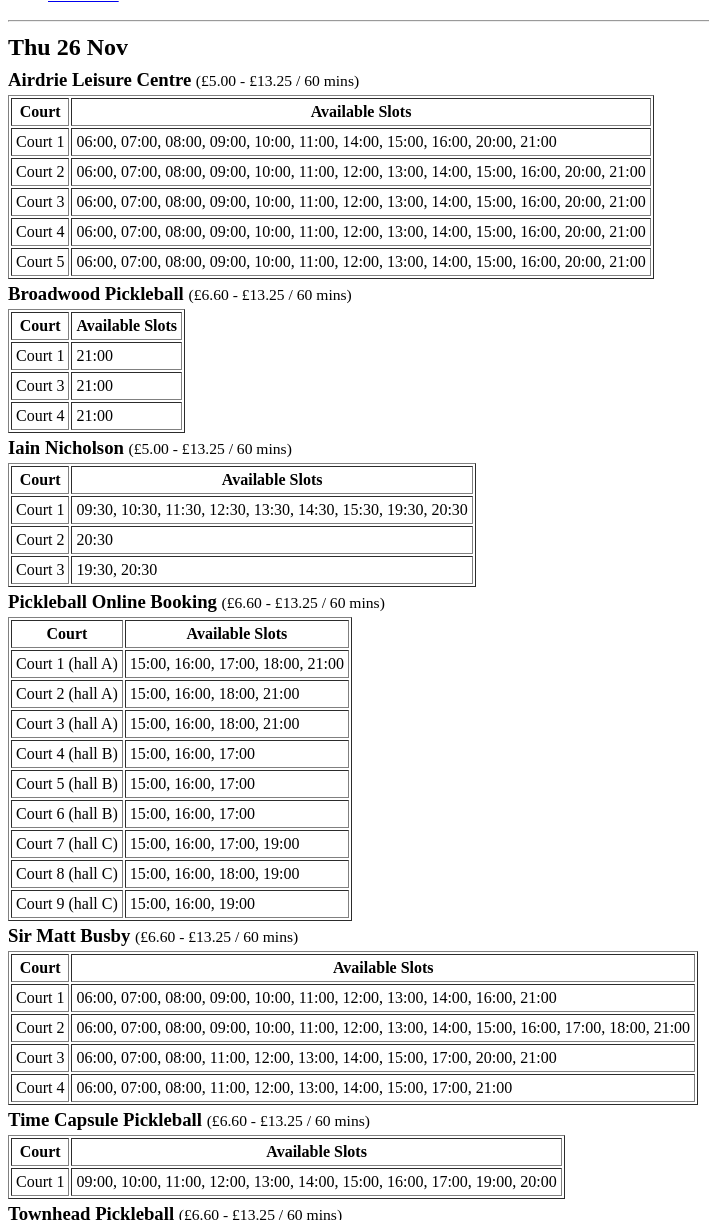
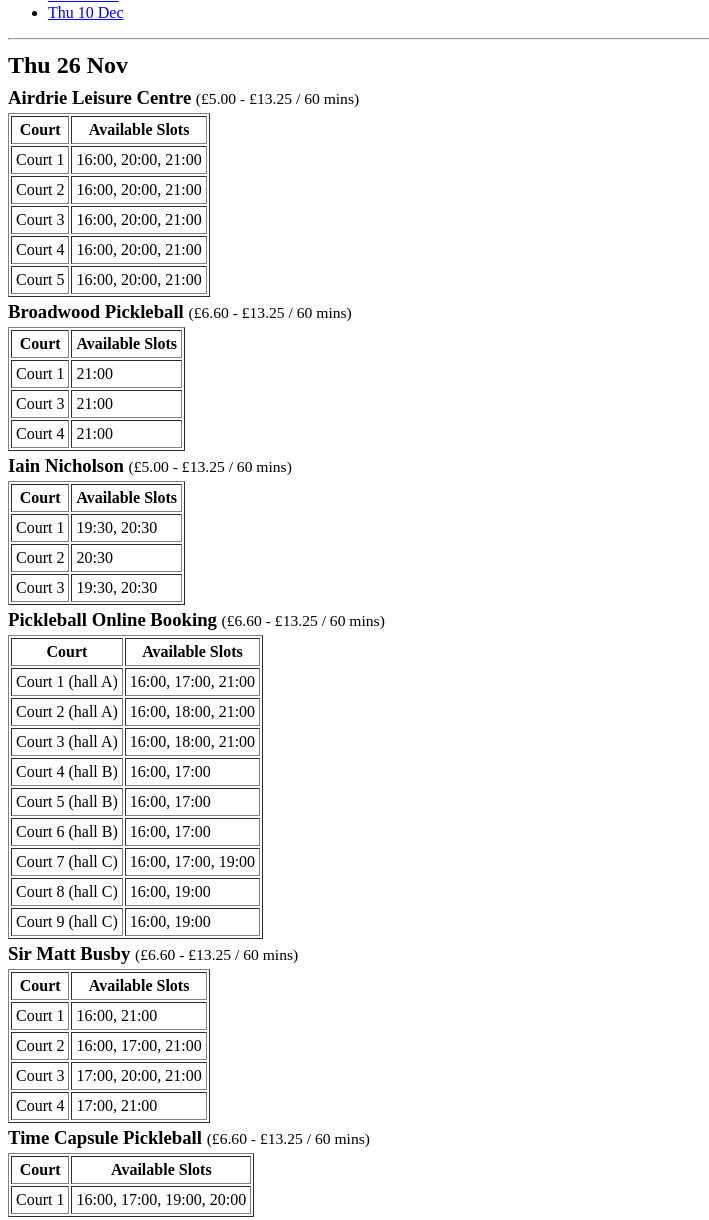
Before and after one commit to mikevelu/picklecourts, a plain HTML site: page index.html in a window 1280 px wide. Shown: the part 414-1634 px from the top of the page, without its empty margins (0-709 px from the left). Drawn offline with Linux system fonts and the light colour scheme.

Commit message:
Update court availability

```diff
--- a/index.html
+++ b/index.html
@@ -30,7 +30,7 @@
 
 <h1>PickleCourts</h1>
 <p>Pickleball court availability in North Lanarkshire</p>
-<p><small>Last updated: 26 November 2026, 00:55</small></p>
+<p><small>Last updated: 26 November 2026, 16:38</small></p>
 
 <hr>
 
@@ -49,6 +49,7 @@
   <li><a href="#date-2026-12-07">Mon 7 Dec</a></li>
   <li><a href="#date-2026-12-08">Tue 8 Dec</a></li>
   <li><a href="#date-2026-12-09">Wed 9 Dec</a></li>
+  <li><a href="#date-2026-12-10">Thu 10 Dec</a></li>
 </ul>
 
 <hr>
@@ -59,11 +60,11 @@
 <h3 id="date-2026-11-26-airdrie-leisure-centre">Airdrie Leisure Centre <small>(£5.00 - £13.25 / 60 mins)</small></h3>
 <table border="1" cellpadding="4">
 <tr><th>Court</th><th>Available Slots</th></tr>
-<tr><td>Court 1</td><td>06:00, 07:00, 08:00, 09:00, 10:00, 11:00, 14:00, 15:00, 16:00, 20:00, 21:00</td></tr>
-<tr><td>Court 2</td><td>06:00, 07:00, 08:00, 09:00, 10:00, 11:00, 12:00, 13:00, 14:00, 15:00, 16:00, 20:00, 21:00</td></tr>
-<tr><td>Court 3</td><td>06:00, 07:00, 08:00, 09:00, 10:00, 11:00, 12:00, 13:00, 14:00, 15:00, 16:00, 20:00, 21:00</td></tr>
-<tr><td>Court 4</td><td>06:00, 07:00, 08:00, 09:00, 10:00, 11:00, 12:00, 13:00, 14:00, 15:00, 16:00, 20:00, 21:00</td></tr>
-<tr><td>Court 5</td><td>06:00, 07:00, 08:00, 09:00, 10:00, 11:00, 12:00, 13:00, 14:00, 15:00, 16:00, 20:00, 21:00</td></tr>
+<tr><td>Court 1</td><td>16:00, 20:00, 21:00</td></tr>
+<tr><td>Court 2</td><td>16:00, 20:00, 21:00</td></tr>
+<tr><td>Court 3</td><td>16:00, 20:00, 21:00</td></tr>
+<tr><td>Court 4</td><td>16:00, 20:00, 21:00</td></tr>
+<tr><td>Court 5</td><td>16:00, 20:00, 21:00</td></tr>
 </table>
 
 <h3 id="date-2026-11-26-broadwood-pickleball">Broadwood Pickleball <small>(£6.60 - £13.25 / 60 mins)</small></h3>
@@ -77,7 +78,7 @@
 <h3 id="date-2026-11-26-iain-nicholson">Iain Nicholson <small>(£5.00 - £13.25 / 60 mins)</small></h3>
 <table border="1" cellpadding="4">
 <tr><th>Court</th><th>Available Slots</th></tr>
-<tr><td>Court 1</td><td>09:30, 10:30, 11:30, 12:30, 13:30, 14:30, 15:30, 19:30, 20:30</td></tr>
+<tr><td>Court 1</td><td>19:30, 20:30</td></tr>
 <tr><td>Court 2</td><td>20:30</td></tr>
 <tr><td>Court 3</td><td>19:30, 20:30</td></tr>
 </table>
@@ -85,30 +86,30 @@
 <h3 id="date-2026-11-26-pickleball-online-booking">Pickleball Online Booking <small>(£6.60 - £13.25 / 60 mins)</small></h3>
 <table border="1" cellpadding="4">
 <tr><th>Court</th><th>Available Slots</th></tr>
-<tr><td>Court 1 (hall A)</td><td>15:00, 16:00, 17:00, 18:00, 21:00</td></tr>
-<tr><td>Court 2 (hall A)</td><td>15:00, 16:00, 18:00, 21:00</td></tr>
-<tr><td>Court 3 (hall A)</td><td>15:00, 16:00, 18:00, 21:00</td></tr>
-<tr><td>Court 4 (hall B)</td><td>15:00, 16:00, 17:00</td></tr>
-<tr><td>Court 5 (hall B)</td><td>15:00, 16:00, 17:00</td></tr>
-<tr><td>Court 6 (hall B)</td><td>15:00, 16:00, 17:00</td></tr>
-<tr><td>Court 7 (hall C)</td><td>15:00, 16:00, 17:00, 19:00</td></tr>
-<tr><td>Court 8 (hall C)</td><td>15:00, 16:00, 18:00, 19:00</td></tr>
-<tr><td>Court 9 (hall C)</td><td>15:00, 16:00, 19:00</td></tr>
+<tr><td>Court 1 (hall A)</td><td>16:00, 17:00, 21:00</td></tr>
+<tr><td>Court 2 (hall A)</td><td>16:00, 18:00, 21:00</td></tr>
+<tr><td>Court 3 (hall A)</td><td>16:00, 18:00, 21:00</td></tr>
+<tr><td>Court 4 (hall B)</td><td>16:00, 17:00</td></tr>
+<tr><td>Court 5 (hall B)</td><td>16:00, 17:00</td></tr>
+<tr><td>Court 6 (hall B)</td><td>16:00, 17:00</td></tr>
+<tr><td>Court 7 (hall C)</td><td>16:00, 17:00, 19:00</td></tr>
+<tr><td>Court 8 (hall C)</td><td>16:00, 19:00</td></tr>
+<tr><td>Court 9 (hall C)</td><td>16:00, 19:00</td></tr>
 </table>
 
 <h3 id="date-2026-11-26-sir-matt-busby">Sir Matt Busby <small>(£6.60 - £13.25 / 60 mins)</small></h3>
 <table border="1" cellpadding="4">
 <tr><th>Court</th><th>Available Slots</th></tr>
-<tr><td>Court 1</td><td>06:00, 07:00, 08:00, 09:00, 10:00, 11:00, 12:00, 13:00, 14:00, 16:00, 21:00</td></tr>
-<tr><td>Court 2</td><td>06:00, 07:00, 08:00, 09:00, 10:00, 11:00, 12:00, 13:00, 14:00, 15:00, 16:00, 17:00, 18:00, 21:00</td></tr>
-<tr><td>Court 3</td><td>06:00, 07:00, 08:00, 11:00, 12:00, 13:00, 14:00, 15:00, 17:00, 20:00, 21:00</td></tr>
-<tr><td>Court 4</td><td>06:00, 07:00, 08:00, 11:00, 12:00, 13:00, 14:00, 15:00, 17:00, 21:00</td></tr>
+<tr><td>Court 1</td><td>16:00, 21:00</td></tr>
+<tr><td>Court 2</td><td>16:00, 17:00, 21:00</td></tr>
+<tr><td>Court 3</td><td>17:00, 20:00, 21:00</td></tr>
+<tr><td>Court 4</td><td>17:00, 21:00</td></tr>
 </table>
 
 <h3 id="date-2026-11-26-time-capsule-pickleball">Time Capsule Pickleball <small>(£6.60 - £13.25 / 60 mins)</small></h3>
 <table border="1" cellpadding="4">
 <tr><th>Court</th><th>Available Slots</th></tr>
-<tr><td>Court 1</td><td>09:00, 10:00, 11:00, 12:00, 13:00, 14:00, 15:00, 16:00, 17:00, 19:00, 20:00</td></tr>
+<tr><td>Court 1</td><td>16:00, 17:00, 19:00, 20:00</td></tr>
 </table>
 
 <h3 id="date-2026-11-26-townhead-pickleball">Townhead Pickleball <small>(£6.60 - £13.25 / 60 mins)</small></h3>
@@ -123,14 +124,13 @@
 <h3 id="date-2026-11-26-tryst">Tryst <small>(£6.60 - £13.25 / 60 mins)</small></h3>
 <table border="1" cellpadding="4">
 <tr><th>Court</th><th>Available Slots</th></tr>
-<tr><td>Court 6</td><td>07:00, 08:00, 09:00, 12:00, 14:00, 15:00, 16:00, 17:00, 18:00</td></tr>
-<tr><td>Court 7</td><td>07:00, 08:00, 09:00, 12:00, 14:00, 16:00, 17:00</td></tr>
+<tr><td>Court 6</td><td>16:00</td></tr>
+<tr><td>Court 7</td><td>16:00, 17:00</td></tr>
 </table>
 
 <h3 id="date-2026-11-26-wishaw">Wishaw <small>(£6.60 - £13.25 / 60 mins)</small></h3>
 <table border="1" cellpadding="4">
 <tr><th>Court</th><th>Available Slots</th></tr>
-<tr><td>Court 5 Main Hall</td><td>18:00</td></tr>
 <tr><td>Court 6 Main Hall</td><td>18:00</td></tr>
 </table>
 
@@ -165,7 +165,7 @@
 <tr><th>Court</th><th>Available Slots</th></tr>
 <tr><td>Court 1</td><td>12:30, 13:30, 14:30, 18:30, 19:30, 20:30</td></tr>
 <tr><td>Court 2</td><td>13:30, 14:30, 18:30, 19:30, 20:30</td></tr>
-<tr><td>Court 3</td><td>12:30, 13:30, 14:30, 18:30, 19:30, 20:30</td></tr>
+<tr><td>Court 3</td><td>11:30, 13:30, 14:30, 18:30, 19:30, 20:30</td></tr>
 </table>
 
 <h3 id="date-2026-11-27-sir-matt-busby">Sir Matt Busby <small>(£6.60 - £13.25 / 60 mins)</small></h3>
@@ -244,10 +244,10 @@
 <h3 id="date-2026-11-28-sir-matt-busby">Sir Matt Busby <small>(£6.60 - £13.25 / 60 mins)</small></h3>
 <table border="1" cellpadding="4">
 <tr><th>Court</th><th>Available Slots</th></tr>
-<tr><td>Court 1</td><td>08:00, 12:00, 13:00, 14:00, 15:00, 16:00, 17:00</td></tr>
-<tr><td>Court 2</td><td>08:00, 12:00, 13:00, 14:00, 15:00, 16:00, 17:00</td></tr>
-<tr><td>Court 3</td><td>12:00, 13:00, 14:00, 15:00, 16:00, 17:00</td></tr>
-<tr><td>Court 4</td><td>12:00, 13:00, 14:00, 15:00, 16:00, 17:00</td></tr>
+<tr><td>Court 1</td><td>08:00, 11:00, 12:00, 13:00, 14:00, 15:00, 16:00, 17:00</td></tr>
+<tr><td>Court 2</td><td>08:00, 11:00, 12:00, 13:00, 14:00, 15:00, 16:00, 17:00</td></tr>
+<tr><td>Court 3</td><td>11:00, 12:00, 13:00, 14:00, 15:00, 16:00, 17:00</td></tr>
+<tr><td>Court 4</td><td>11:00, 12:00, 13:00, 14:00, 15:00, 16:00, 17:00</td></tr>
 </table>
 
 <h3 id="date-2026-11-28-tryst">Tryst <small>(£6.60 - £13.25 / 60 mins)</small></h3>
@@ -360,7 +360,7 @@
 <tr><td>Court 1</td><td>09:00</td></tr>
 <tr><td>Court 2</td><td>09:00</td></tr>
 <tr><td>Court 3</td><td>09:00</td></tr>
-<tr><td>Court 4</td><td>09:00, 13:00</td></tr>
+<tr><td>Court 4</td><td>09:00</td></tr>
 </table>
 
 <h3 id="date-2026-11-30-iain-nicholson">Iain Nicholson <small>(£5.00 - £13.25 / 60 mins)</small></h3>
@@ -382,7 +382,7 @@
 <tr><td>Court 6 (hall B)</td><td>19:00, 20:00, 21:00</td></tr>
 <tr><td>Court 7 (hall C)</td><td>16:00, 17:00, 19:00, 20:00, 21:00</td></tr>
 <tr><td>Court 8 (hall C)</td><td>16:00, 17:00, 18:00, 19:00, 20:00, 21:00</td></tr>
-<tr><td>Court 9 (hall C)</td><td>16:00, 17:00, 18:00, 20:00, 21:00</td></tr>
+<tr><td>Court 9 (hall C)</td><td>16:00, 17:00, 20:00, 21:00</td></tr>
 </table>
 
 <h3 id="date-2026-11-30-sir-matt-busby">Sir Matt Busby <small>(£6.60 - £13.25 / 60 mins)</small></h3>
@@ -476,7 +476,7 @@
 <table border="1" cellpadding="4">
 <tr><th>Court</th><th>Available Slots</th></tr>
 <tr><td>Court 1</td><td>06:00, 07:00, 08:00, 11:00, 12:00, 13:00, 14:00, 15:00, 16:00, 17:00, 19:00, 21:00</td></tr>
-<tr><td>Court 2</td><td>06:00, 07:00, 08:00, 09:00, 10:00, 12:00, 13:00, 14:00, 15:00, 16:00, 17:00, 18:00, 19:00, 21:00</td></tr>
+<tr><td>Court 2</td><td>06:00, 07:00, 08:00, 09:00, 10:00, 12:00, 13:00, 14:00, 15:00, 16:00, 17:00, 21:00</td></tr>
 <tr><td>Court 3</td><td>06:00, 07:00, 08:00, 10:00, 12:00, 13:00, 16:00, 21:00</td></tr>
 <tr><td>Court 4</td><td>06:00, 07:00, 08:00, 10:00, 12:00, 13:00, 16:00, 21:00</td></tr>
 </table>
@@ -491,7 +491,7 @@
 <table border="1" cellpadding="4">
 <tr><th>Court</th><th>Available Slots</th></tr>
 <tr><td>Court 1</td><td>20:00, 21:00</td></tr>
-<tr><td>Court 2</td><td>20:00, 21:00</td></tr>
+<tr><td>Court 2</td><td>21:00</td></tr>
 <tr><td>Court 3</td><td>20:00, 21:00</td></tr>
 <tr><td>Court 4</td><td>20:00, 21:00</td></tr>
 </table>
@@ -552,9 +552,9 @@
 <tr><td>Court 3 (hall A)</td><td>17:00, 18:00, 21:00</td></tr>
 <tr><td>Court 4 (hall B)</td><td>18:00, 21:00</td></tr>
 <tr><td>Court 5 (hall B)</td><td>18:00, 19:00, 21:00</td></tr>
-<tr><td>Court 6 (hall B)</td><td>18:00, 19:00, 21:00</td></tr>
-<tr><td>Court 7 (hall C)</td><td>16:00, 17:00, 18:00, 19:00</td></tr>
-<tr><td>Court 8 (hall C)</td><td>16:00, 17:00, 18:00, 19:00</td></tr>
+<tr><td>Court 6 (hall B)</td><td>18:00, 21:00</td></tr>
+<tr><td>Court 7 (hall C)</td><td>16:00, 17:00, 18:00</td></tr>
+<tr><td>Court 8 (hall C)</td><td>16:00, 17:00, 18:00</td></tr>
 <tr><td>Court 9 (hall C)</td><td>16:00, 17:00, 18:00</td></tr>
 </table>
 
@@ -672,7 +672,7 @@
 <h3 id="date-2026-12-03-tryst">Tryst <small>(£6.60 - £13.25 / 60 mins)</small></h3>
 <table border="1" cellpadding="4">
 <tr><th>Court</th><th>Available Slots</th></tr>
-<tr><td>Court 6</td><td>07:00, 08:00, 09:00, 12:00, 13:00, 14:00, 15:00, 16:00, 17:00, 18:00, 19:00, 20:00</td></tr>
+<tr><td>Court 6</td><td>07:00, 08:00, 09:00, 12:00, 13:00, 14:00, 15:00, 16:00, 17:00, 19:00</td></tr>
 <tr><td>Court 7</td><td>07:00, 08:00, 09:00, 12:00, 14:00, 15:00, 16:00, 17:00</td></tr>
 </table>
 
@@ -1132,5 +1132,58 @@
 </section>
 <hr>
 
+<section>
+<h2 id="date-2026-12-10">Thu 10 Dec</h2>
+
+<h3 id="date-2026-12-10-airdrie-leisure-centre">Airdrie Leisure Centre <small>(£5.00 - £13.25 / 60 mins)</small></h3>
+<table border="1" cellpadding="4">
+<tr><th>Court</th><th>Available Slots</th></tr>
+<tr><td>Court 1</td><td>06:00, 07:00, 08:00, 09:00, 10:00, 11:00, 12:00, 13:00, 14:00, 15:00</td></tr>
+<tr><td>Court 2</td><td>06:00, 07:00, 08:00, 09:00, 10:00, 11:00, 12:00, 13:00, 14:00, 15:00</td></tr>
+<tr><td>Court 3</td><td>06:00, 07:00, 08:00, 09:00, 10:00, 11:00, 12:00, 13:00, 14:00, 15:00</td></tr>
+<tr><td>Court 4</td><td>06:00, 07:00, 08:00, 09:00, 10:00, 11:00, 12:00, 13:00, 14:00, 15:00</td></tr>
+<tr><td>Court 5</td><td>06:00, 07:00, 08:00, 09:00, 10:00, 11:00, 12:00, 13:00, 14:00, 15:00</td></tr>
+</table>
+
+<h3 id="date-2026-12-10-iain-nicholson">Iain Nicholson <small>(£5.00 - £13.25 / 60 mins)</small></h3>
+<table border="1" cellpadding="4">
+<tr><th>Court</th><th>Available Slots</th></tr>
+<tr><td>Court 1</td><td>09:30, 10:30, 11:30, 12:30, 13:30, 14:30</td></tr>
+</table>
+
+<h3 id="date-2026-12-10-sir-matt-busby">Sir Matt Busby <small>(£6.60 - £13.25 / 60 mins)</small></h3>
+<table border="1" cellpadding="4">
+<tr><th>Court</th><th>Available Slots</th></tr>
+<tr><td>Court 1</td><td>06:00, 07:00, 08:00, 09:00, 10:00, 11:00, 12:00, 13:00, 14:00, 15:00</td></tr>
+<tr><td>Court 2</td><td>06:00, 07:00, 08:00, 09:00, 10:00, 11:00, 12:00, 13:00, 14:00, 15:00</td></tr>
+<tr><td>Court 3</td><td>06:00, 07:00, 08:00, 11:00, 12:00, 13:00, 14:00, 15:00</td></tr>
+<tr><td>Court 4</td><td>06:00, 07:00, 08:00, 11:00, 12:00, 13:00, 14:00, 15:00</td></tr>
+</table>
+
+<h3 id="date-2026-12-10-time-capsule-pickleball">Time Capsule Pickleball <small>(£6.60 - £13.25 / 60 mins)</small></h3>
+<table border="1" cellpadding="4">
+<tr><th>Court</th><th>Available Slots</th></tr>
+<tr><td>Court 1</td><td>09:00, 10:00, 11:00, 12:00, 13:00, 14:00, 15:00</td></tr>
+</table>
+
+<h3 id="date-2026-12-10-tryst">Tryst <small>(£6.60 - £13.25 / 60 mins)</small></h3>
+<table border="1" cellpadding="4">
+<tr><th>Court</th><th>Available Slots</th></tr>
+<tr><td>Court 6</td><td>07:00, 08:00, 09:00, 12:00, 13:00, 14:00, 15:00</td></tr>
+<tr><td>Court 7</td><td>07:00, 08:00, 09:00, 12:00, 14:00, 15:00</td></tr>
+</table>
+
+<h3 id="date-2026-12-10-wishaw">Wishaw <small>(£6.60 - £13.25 / 60 mins)</small></h3>
+<table border="1" cellpadding="4">
+<tr><th>Court</th><th>Available Slots</th></tr>
+<tr><td>Court 4 Main Hall</td><td>08:00, 11:00, 12:00, 13:00, 15:00</td></tr>
+<tr><td>Court 5 Main Hall</td><td>08:00, 11:00, 12:00, 13:00, 15:00</td></tr>
+<tr><td>Court 6 Main Hall</td><td>08:00, 11:00, 12:00, 13:00, 15:00</td></tr>
+</table>
+
+<p><a href="#top">Back to top</a></p>
+</section>
+<hr>
+
 </body>
 </html>
```
